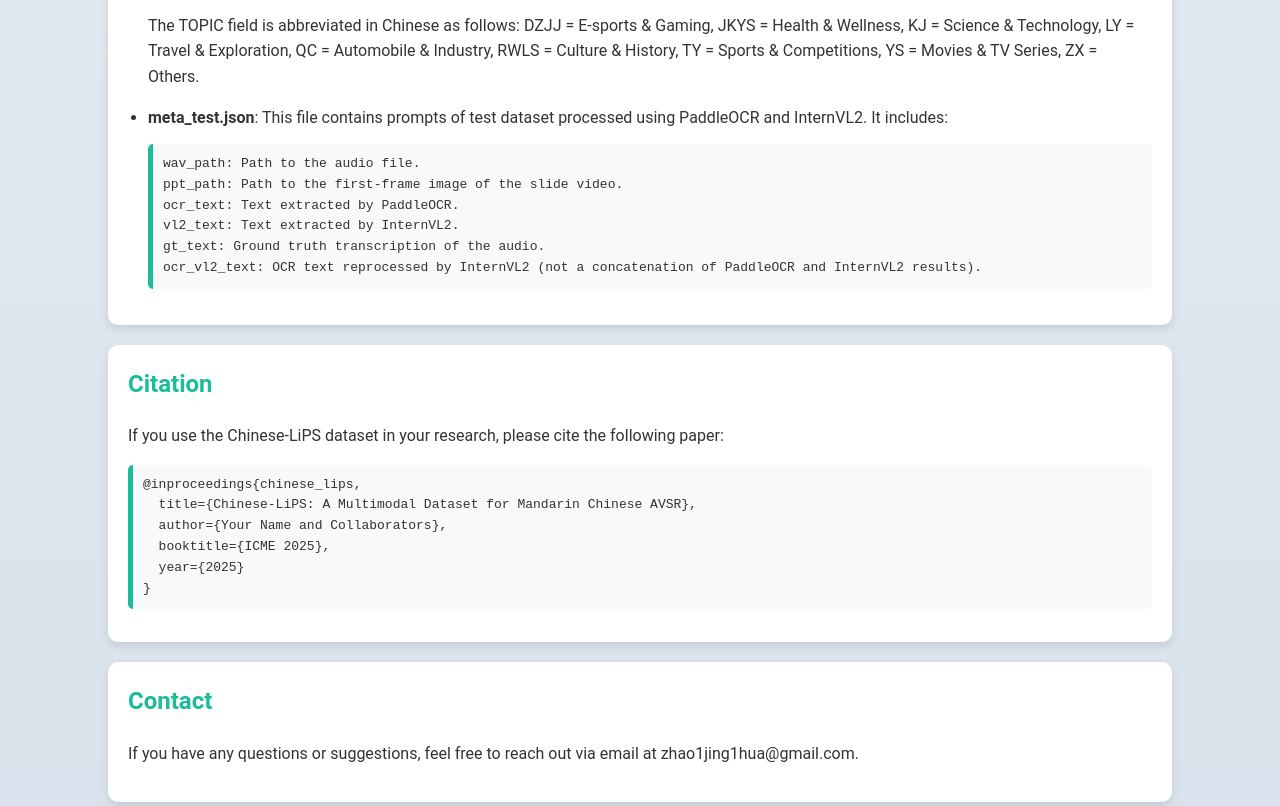
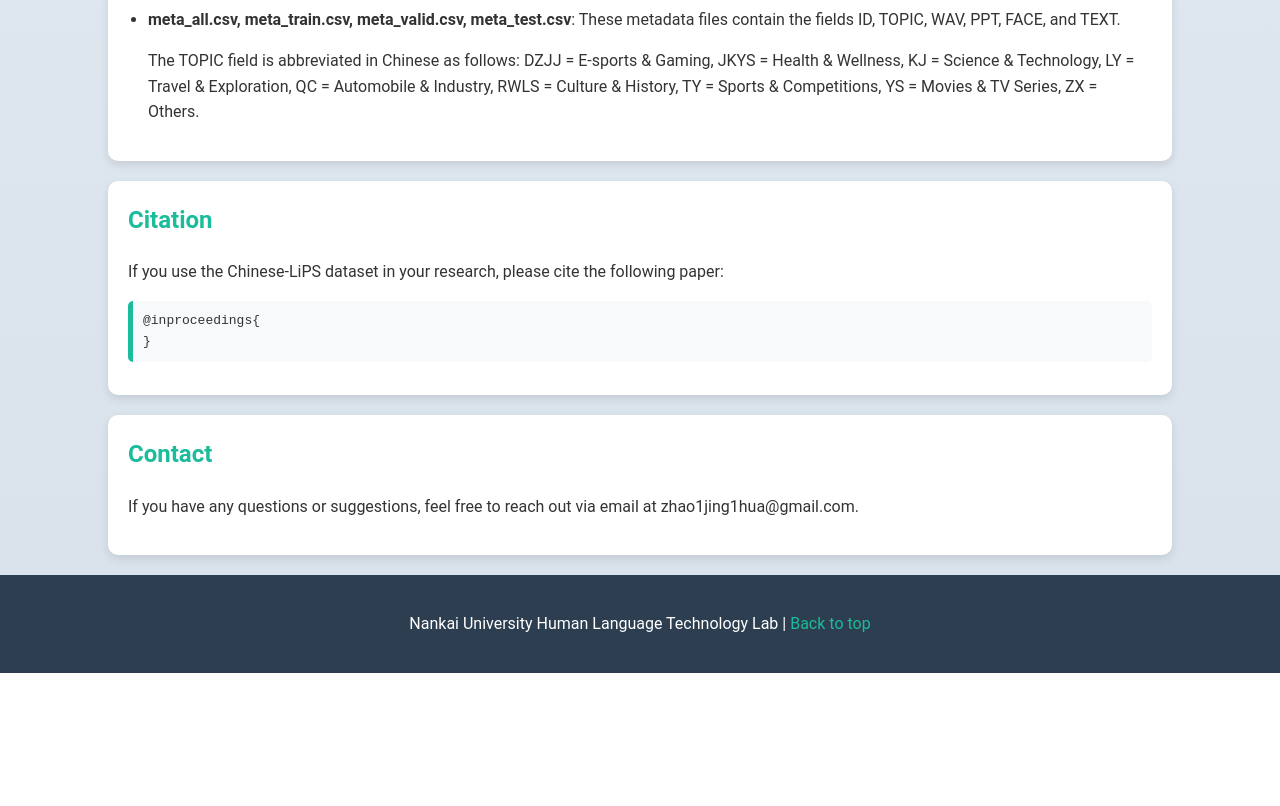
Before and after one commit to Kiri0824/Chinese-LiPS, a plain HTML site: page docs/index.html in a window 1280 px wide. Shown: the part 2463-3269 px from the top of the page. After the commit the page ends 3136 px from the top, so only its background shows below. Drawn offline with Linux system fonts and the light colour scheme.

Commit message:
Update index.html

```diff
--- a/docs/index.html
+++ b/docs/index.html
@@ -254,6 +254,9 @@
             <a href="https://1drv.ms/f/c/721006f535f6400c/EgxA9jX1BhAggHI-hgAAAAABgpJYJF-leYBGBdmjBuBQxw" target="_blank">Download from OneDrive</a>
         </li>
         <li>
+            <a href="https://huggingface.co/datasets/BAAI/Chinese-LiPS" target="_blank">Download from Huggingface</a>
+        </li>
+        <li>
             <a href="https://pan.baidu.com/s/11nvn79-3Inf3QDyJomlLAA?pwd=vg2a" target="_blank">Download from Baidu Netdisk</a>
             (提取码: vg2a)
         </li>
@@ -261,8 +264,8 @@
     <h3>Dataset Organization</h3>
     <p>The dataset includes three main modalities: audio, slide video, and lip-reading video. The dataset is organized into several files:</p>
     <ul>
-        <li><strong>image.zip</strong>: This file contains the first frame of each slide video segment, which is used for OCR and visual language model processing. The images are in JPG format.</li>
-        <li><strong>pptdataset.zip</strong>: This file contains data processed using the <a href="https://github.com/roudimit/whisper-flamingo/tree/main/preparation" target="_blank">Whisper-Flamingo</a> library. It includes the full dataset with 16 kHz audio, 96×96 lip-reading videos with 25 fps, and the corresponding processed annotations.</li>
+        <li><strong>image.zip</strong>: This file contains the first frame of each slide video segment in the test dataset, which is used for OCR and visual language model processing. The images are in JPG format.</li>
+        <li><strong>processed_train.zip, processed_test.zip, processed_val.zip</strong>: This files contain data processed using the <a href="https://github.com/roudimit/whisper-flamingo/tree/main/preparation" target="_blank">Whisper-Flamingo</a> library. It includes the full dataset with 16 kHz audio, 96×96 lip-reading videos with 25 fps.</li>
         <li><strong>train.zip, test.zip, val.zip</strong>: These files contain the training, testing, and validation sets. Each zip file has the following structure:
 <pre>
 train.zip/test.zip/val.zip
@@ -305,15 +308,7 @@ asr.zip
         </li>
         <li><strong>meta_all.csv, meta_train.csv, meta_valid.csv, meta_test.csv</strong>: These metadata files contain the fields ID, TOPIC, WAV, PPT, FACE, and TEXT.</li>
         <p>The TOPIC field is abbreviated in Chinese as follows: DZJJ = E-sports & Gaming, JKYS = Health & Wellness, KJ = Science & Technology, LY = Travel & Exploration, QC = Automobile & Industry, RWLS = Culture & History, TY = Sports & Competitions, YS = Movies & TV Series, ZX = Others.</p>
-        <li><strong>meta_test.json</strong>: This file contains prompts of test dataset processed using PaddleOCR and InternVL2. It includes:</li>
-<pre>
-wav_path: Path to the audio file.
-ppt_path: Path to the first-frame image of the slide video.
-ocr_text: Text extracted by PaddleOCR.
-vl2_text: Text extracted by InternVL2.
-gt_text: Ground truth transcription of the audio.
-ocr_vl2_text: OCR text reprocessed by InternVL2 (not a concatenation of PaddleOCR and InternVL2 results).
-</pre>
+
     </ul>
 </section>
 
@@ -321,11 +316,7 @@ ocr_vl2_text: OCR text reprocessed by InternVL2 (not a concatenation of PaddleOC
     <h2>Citation</h2>
     <p>If you use the Chinese-LiPS dataset in your research, please cite the following paper:</p>
 <pre>
-@inproceedings{chinese_lips,
-  title={Chinese-LiPS: A Multimodal Dataset for Mandarin Chinese AVSR},
-  author={Your Name and Collaborators},
-  booktitle={ICME 2025},
-  year={2025}
+@inproceedings{
 }
 </pre>
 </section>
```
